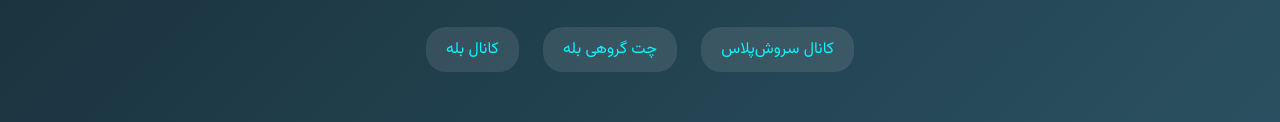
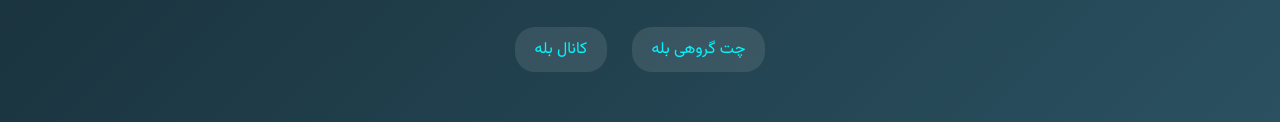
Before and after one commit to Kiansharestani/kiansharestani.github.io, a plain HTML site: page janjoian_parse/index.html in a window 1280 px wide. Shown: the part 961-1083 px from the top of the page. Drawn offline with nearby package versions, Linux system fonts and the light colour scheme.

Commit message:
Update index.html

```diff
--- a/janjoian_parse/index.html
+++ b/janjoian_parse/index.html
@@ -157,7 +157,6 @@
     <h2>📢 کانال‌ها و چت‌هامون</h2>
     <a href="https://ble.ir/Jangjoian_Parse" target="_blank">کانال بله</a>
     <a href="https://ble.ir/Jangjoian_Parse_Chat" target="_blank">چت گروهی بله</a>
-    <a href="https://splus.ir/Jangjoian_Parse" target="_blank">کانال سروش‌پلاس</a>
   </div>
 
   <footer>
```
